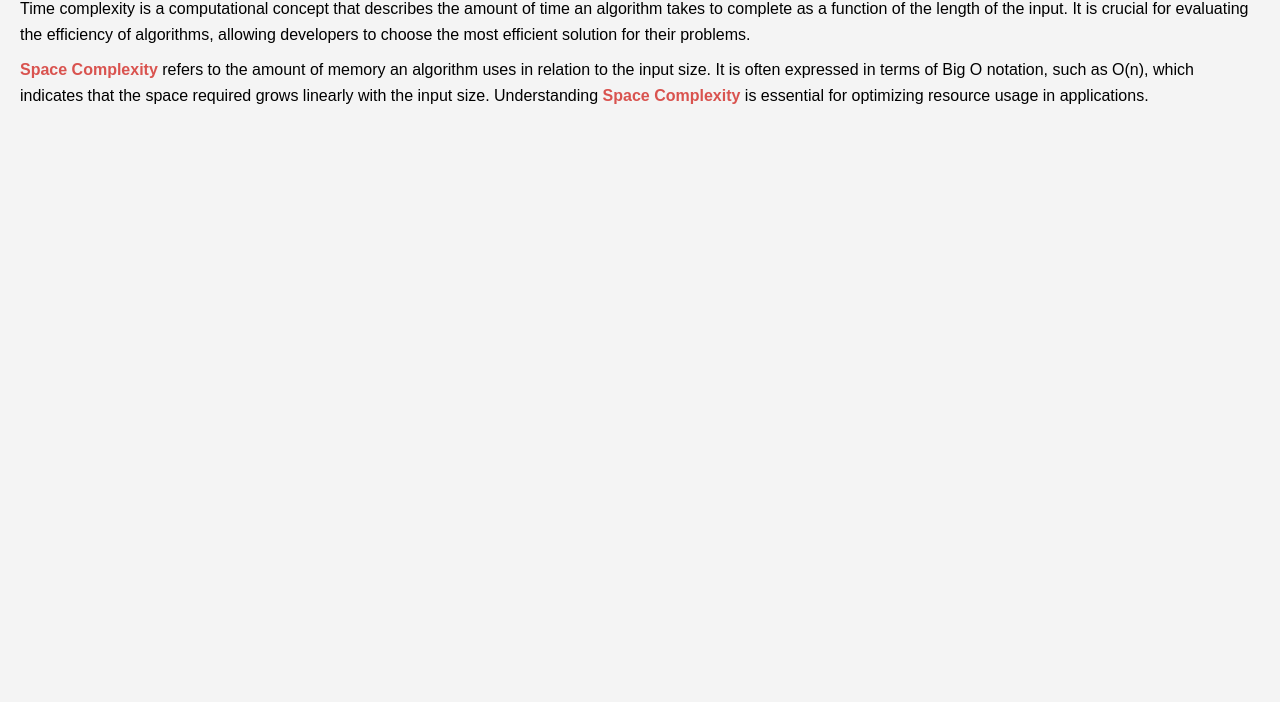
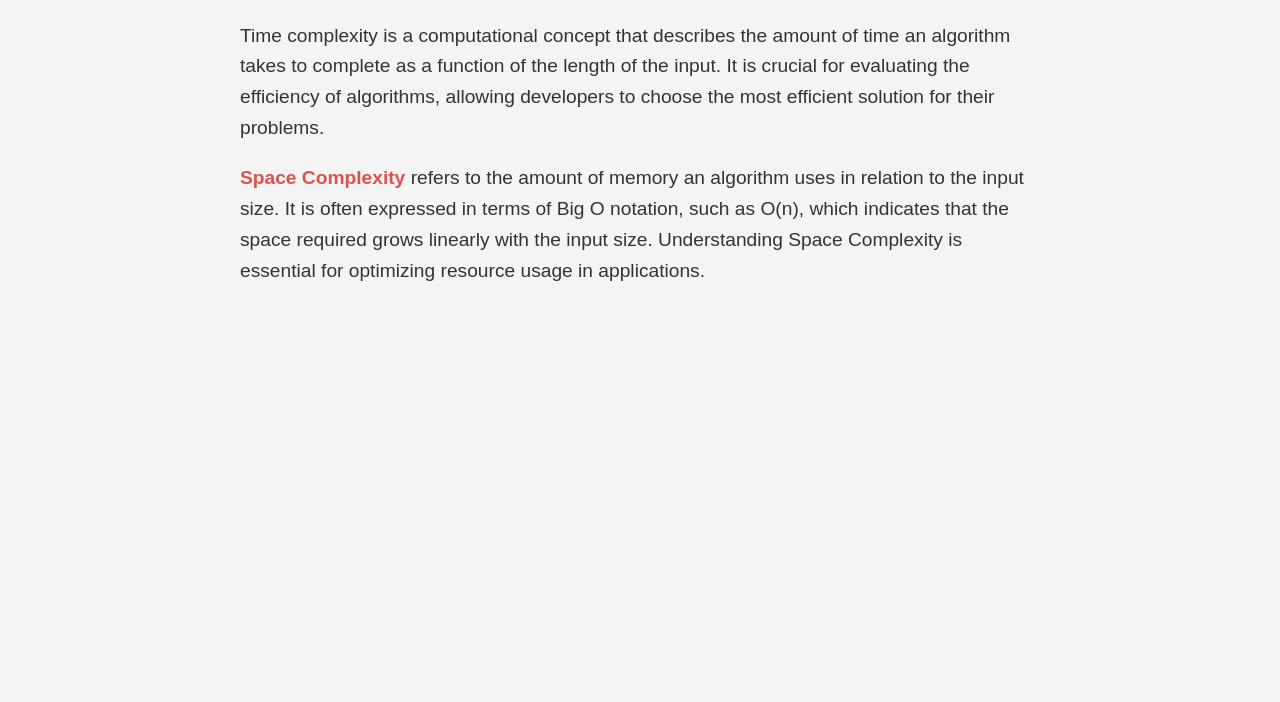
Before and after one commit to acciojob/time-and-space-complexity-shefalimittal6, a website: page main.html in a window 1280 px wide. Shown: the part 98-800 px from the top of the page. Drawn offline with Linux system fonts and the light colour scheme.

Commit message:
created a submission

```diff
--- a/main.html
+++ b/main.html
@@ -3,18 +3,16 @@
 <head>
     <meta charset="UTF-8">
     <meta name="viewport" content="width=device-width, initial-scale=1.0">
-    <title>Time and Space Complexity</title>
+    <title>Time, Space, and Complexity</title>
     <link rel="stylesheet" href="styles.css">
 </head>
 <body>
-
     <h1>Time, Space, and Complexity</h1>
 
     <p>Time complexity is a computational concept that describes the amount of time an algorithm takes to complete as a function of the length of the input. It is crucial for evaluating the efficiency of algorithms, allowing developers to choose the most efficient solution for their problems.</p>
 
-    <p><b>Space Complexity</b> refers to the amount of memory an algorithm uses in relation to the input size. It is often expressed in terms of Big O notation, such as O(n), which indicates that the space required grows linearly with the input size. Understanding <b>Space Complexity</b> is essential for optimizing resource usage in applications.</p>
+    <p><b>Space Complexity</b> refers to the amount of memory an algorithm uses in relation to the input size. It is often expressed in terms of Big O notation, such as O(n), which indicates that the space required grows linearly with the input size. Understanding Space Complexity is essential for optimizing resource usage in applications.</p>
 
     <script src="script.js"></script>
-
 </body>
 </html>
--- a/script.js
+++ b/script.js
@@ -1,2 +1 @@
-// JavaScript can be added here for future enhancements
-console.log("Time and Space Complexity concepts loaded.");
+// No JavaScript needed for this task, but it can be used for future enhancements if required.
--- a/styles.css
+++ b/styles.css
@@ -1,18 +1,25 @@
 body {
     font-family: Arial, sans-serif;
-    line-height: 1.6;
-    margin: 20px;
     background-color: #f4f4f4;
+    color: #333;
+    margin: 0;
+    padding: 20px;
 }
 
 h1 {
-    color: #333;
+    color: #007bff;
+    font-size: 2.5em;
 }
 
 p {
-    margin: 10px 0;
+    font-size: 1.2em;
+    line-height: 1.6;
+    margin-top: 20px;
+    max-width: 800px;
+    margin-left: auto;
+    margin-right: auto;
 }
 
 b {
-    color: #d9534f; /* Bootstrap danger color for emphasis */
+    color: #d9534f;
 }
```
